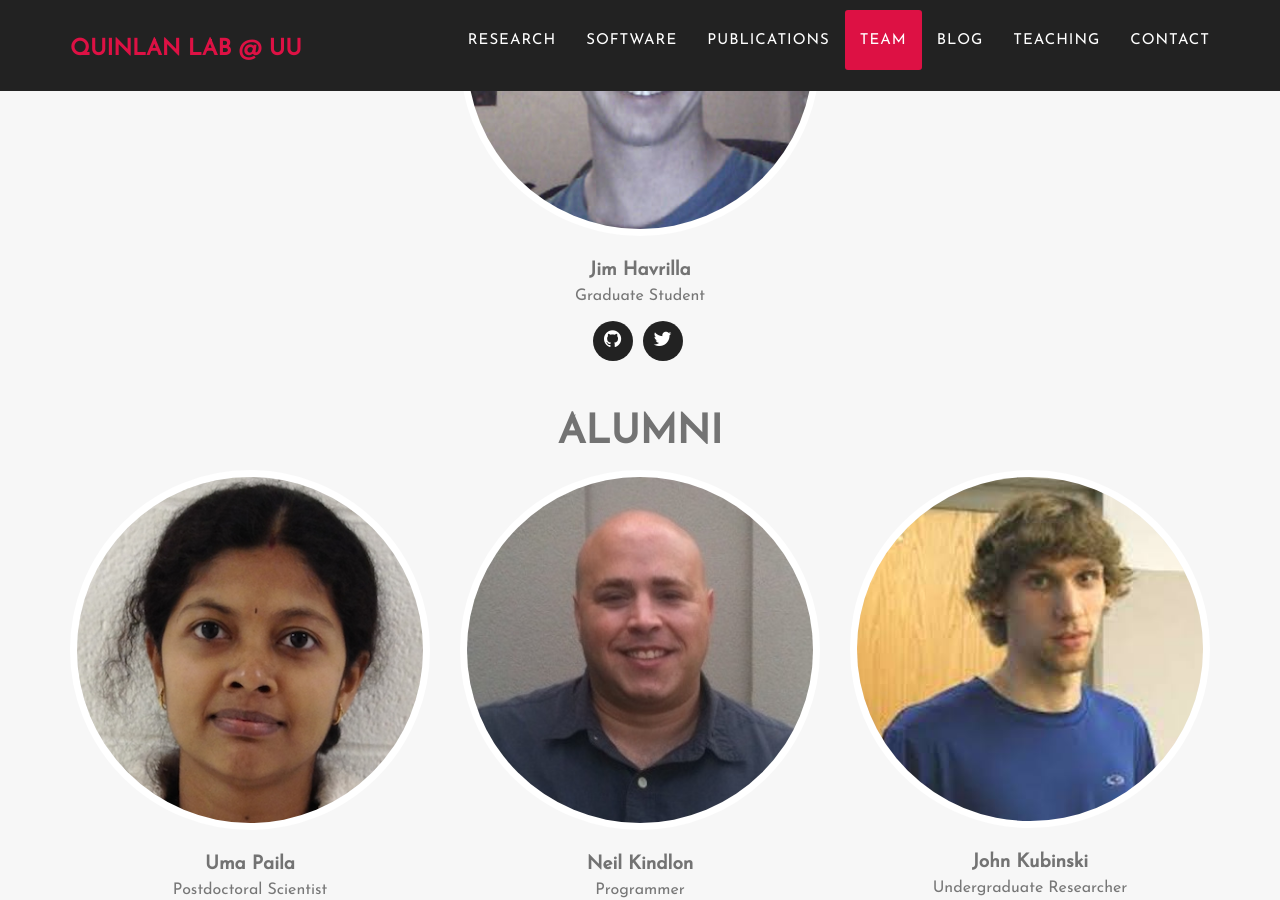
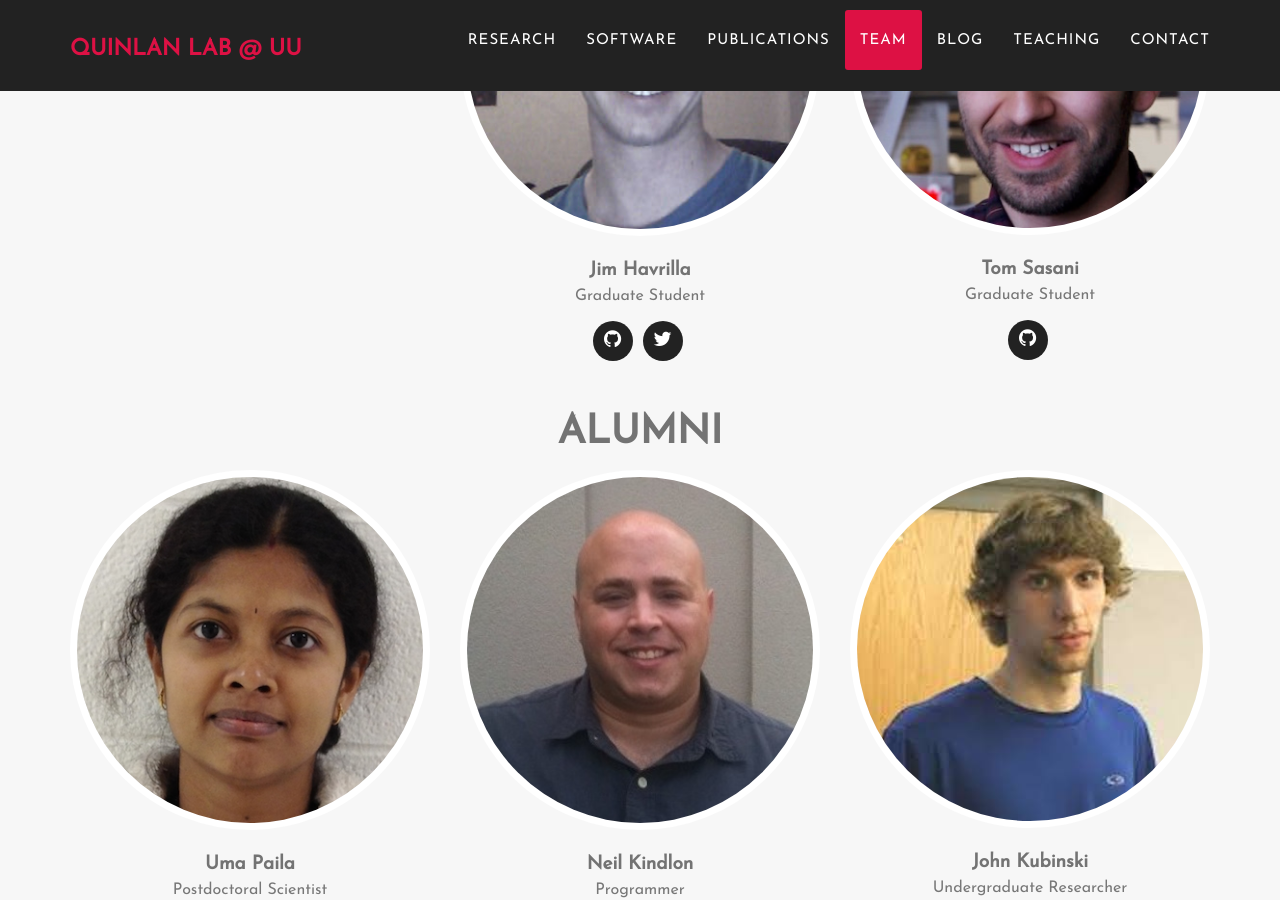
Before and after one commit to arq5x/arq5x.github.io, a Jekyll site: the page built from index.html, in a window 1280 px wide and 900 px high, scrolled down 14499 px. Built offline with Jekyll 4.4.1, drawn with Linux system fonts in a browser that asks for light colours; some web fonts are replaced.

```diff
--- a/_config.yml
+++ b/_config.yml
@@ -56,6 +56,14 @@ people:
     - title: twitter
       url: https://twitter.com/jim_havrilla
 
+- name: Tom Sasani
+  pic: sasani
+  position: Graduate Student
+  social:
+    - title: github
+      url: https://github.com/tomsasani
+
+
 # Alumni
 alumni:
 - name: Uma Paila
```
Also changed, not shown: img/team/sasani.jpg (added).
